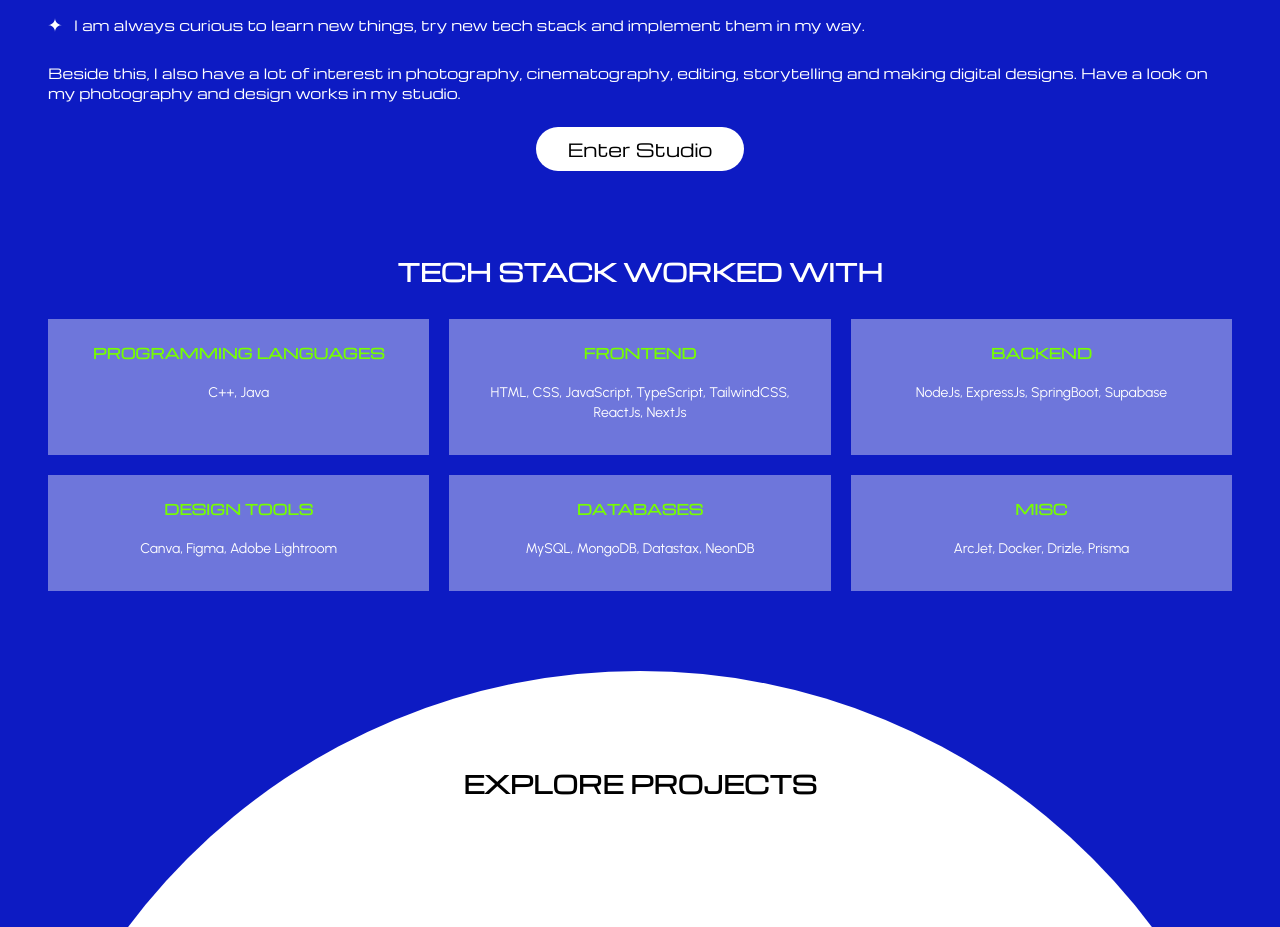
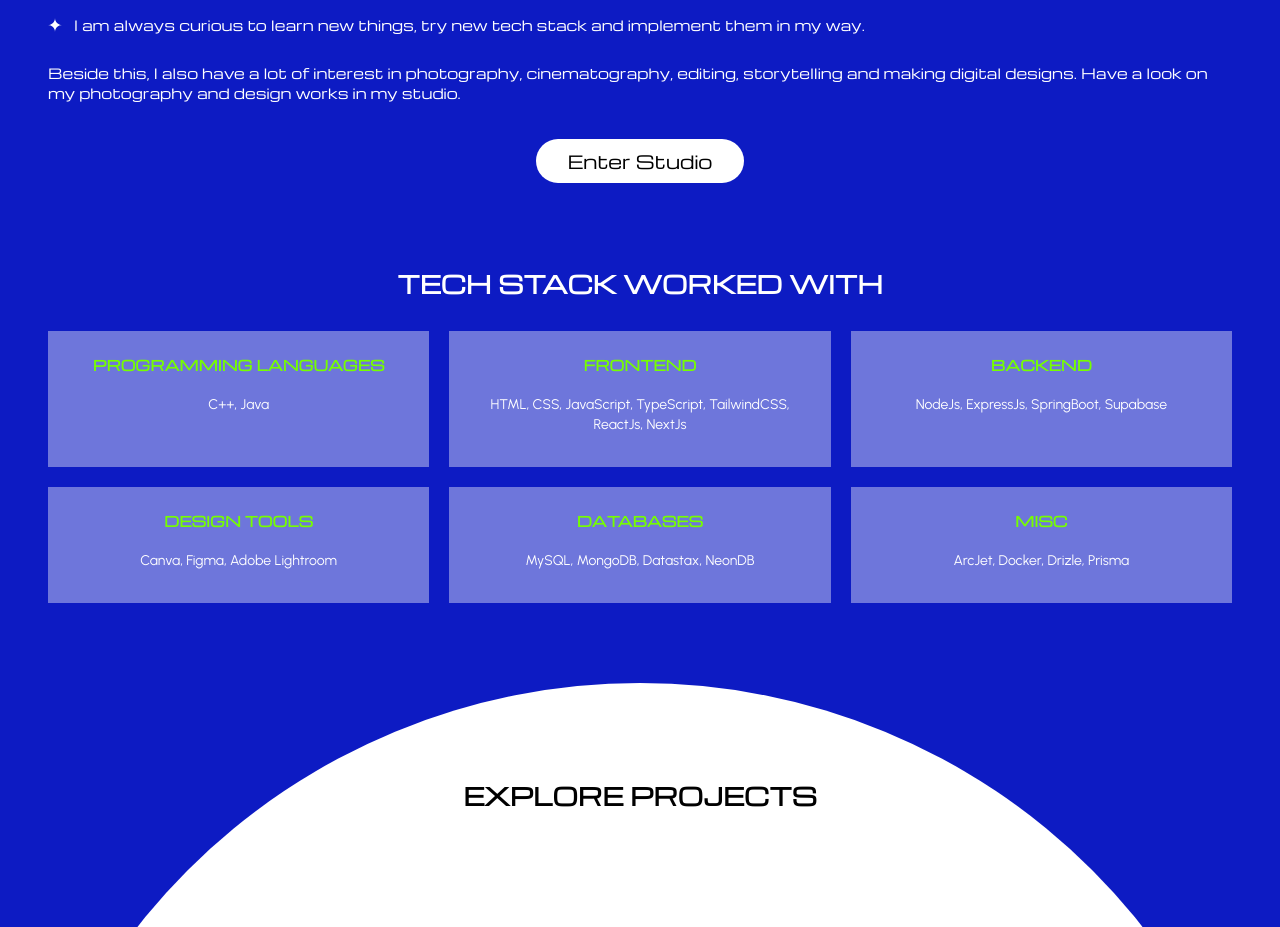
Before and after one commit to isudiptodas/isudiptodas_portfolio, a Next.js app: page / in a window 1280 px wide. Shown: the part 1261-2188 px from the top of the page. Built offline with nearby package versions, Linux system fonts and the light colour scheme; a web font is replaced by a local one.

Commit message:
Updated studio button alignment

```diff
--- a/src/app/page.tsx
+++ b/src/app/page.tsx
@@ -190,7 +190,7 @@ function page() {
               my photography and design works in my studio.
             </p>
 
-            <div className={`w-full mt-2 bg-transparent flex justify-center items-center`}>
+            <div className={`w-full mt-5 bg-transparent flex justify-center items-center`}>
               <Link href='/studio' className={`w-auto px-5 lg:px-8 py-2 rounded-full bg-white text-black duration-200 ease-in-out cursor-pointer font-Michroma text-sm md:text-lg font-light`}>Enter Studio</Link>
             </div>
           </div>
```
